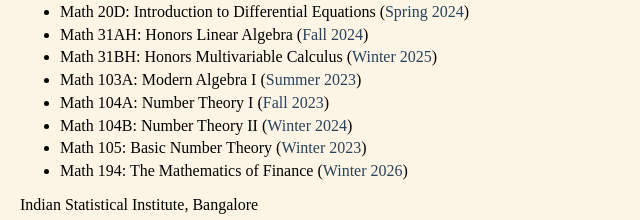
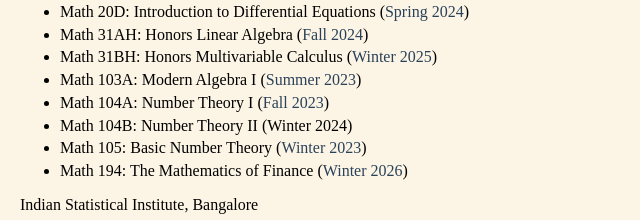
Before and after one commit to r-srihari/r-srihari.github.io, a plain HTML site: page index.html in a window 1280 px wide. Shown: the part 1516-1736 px from the top of the page, 0-640 px from the left. Drawn offline with Linux system fonts and the light colour scheme.

Commit message:
Update index.html

```diff
--- a/index.html
+++ b/index.html
@@ -302,7 +302,7 @@ Teaching assistant, UCSD.
 <li>Math 31BH: Honors Multivariable Calculus (<a href="teaching_eval/WI25_31BH.pdf" target="_blank" type="application/pdf">Winter 2025</a>)</li>
 <li>Math 103A: Modern Algebra I (<a href="teaching_eval/S123_103A.pdf" target="_blank" type="application/pdf">Summer 2023</a>)</li>
 <li>Math 104A: Number Theory I (<a href="teaching_eval/FA23_104A.pdf" target="_blank" type="application/pdf">Fall 2023</a>)</li>
-<li>Math 104B: Number Theory II (<a href="teaching_eval/WI24_104B.pdf" target="_blank" type="application/pdf">Winter 2024</a>)</li>
+<li>Math 104B: Number Theory II (Winter 2024)</li>
 <li>Math 105: Basic Number Theory (<a href="teaching_eval/WI23_105.pdf" target="_blank" type="application/pdf">Winter 2023</a>)</li>
 <li>Math 194: The Mathematics of Finance (<a href="teaching_eval/WI26_194.pdf" target="_blank" type="application/pdf">Winter 2026</a>)</li>
 </ul>
```
